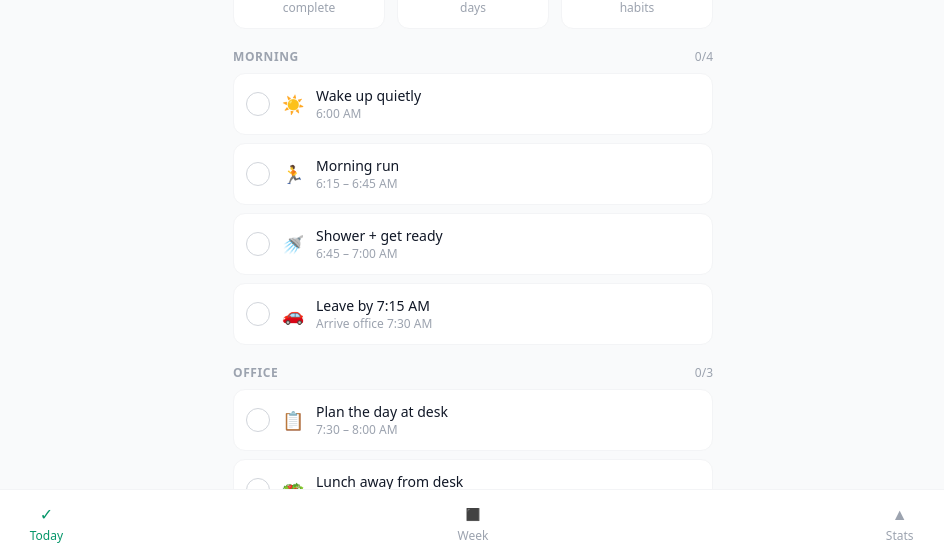
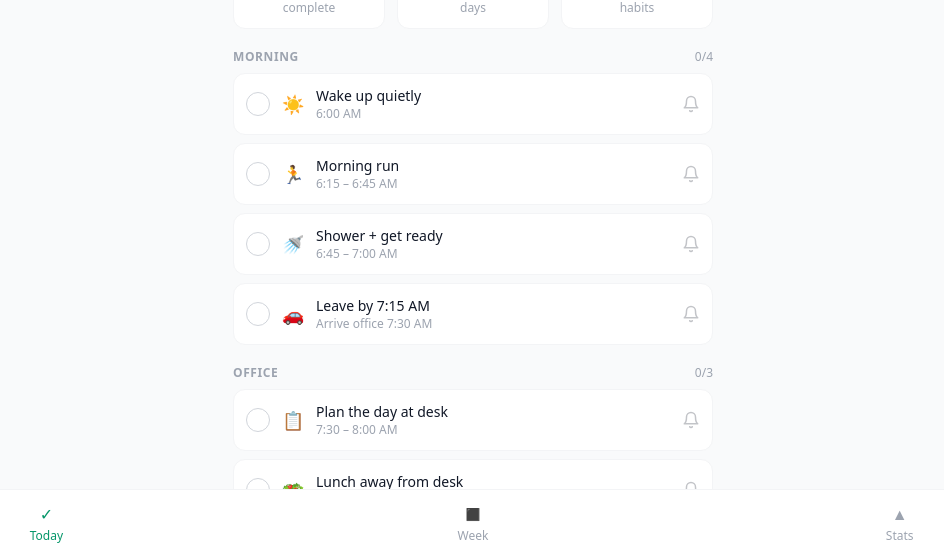
Before and after one commit to maayins/Habit, a React (Vite) app: page / in a window 1280 px wide. Shown: the part 244-798 px from the top of the page, without its empty margins (167-1111 px from the left). Built offline with nearby package versions, Linux system fonts and the light colour scheme.

Commit message:
Add files via upload

```diff
--- a/src/pages/Stats.jsx
+++ b/src/pages/Stats.jsx
@@ -1,14 +1,12 @@
 import { useState } from 'react'
-import { HABITS, NOTIFICATIONS } from '../habits'
+import { HABITS } from '../habits'
 import { calcStreak, calcBestStreak, calcAllTimeRate, calcMostMissed, getStore } from '../store'
-import { getNotifPrefs, saveNotifPrefs, scheduleNotifications, testNotification } from '../notifications'
+import { testNotification } from '../notifications'
 
 const TOTAL = HABITS.length
 
 export default function Stats() {
   const [testResult, setTestResult] = useState(null)
-  const [prefs, setPrefs] = useState(getNotifPrefs())
-
   const streak = calcStreak(TOTAL)
   const best = calcBestStreak(TOTAL)
   const rate = calcAllTimeRate(TOTAL)
@@ -23,15 +21,6 @@ export default function Stats() {
     const done = days.filter(k => s[k][h.id]).length
     return { ...h, rate: Math.round((done / days.length) * 100) }
   }).sort((a, b) => a.rate - b.rate)
-
-  const togglePref = (id) => {
-    const updated = { ...prefs, [id]: !prefs[id] }
-    setPrefs(updated)
-    saveNotifPrefs(updated)
-    scheduleNotifications()
-  }
-
-  const notifGranted = Notification?.permission === 'granted'
 
   return (
     <div className="px-4 py-4">
@@ -86,41 +75,7 @@ export default function Stats() {
       )}
 
       <div className="border-t border-gray-100 dark:border-gray-800 pt-5">
-        <p className="text-xs font-semibold text-gray-400 dark:text-gray-500 uppercase tracking-wider mb-1">Reminders</p>
-        <p className="text-xs text-gray-400 dark:text-gray-500 mb-3">
-          {notifGranted ? 'Toggle each reminder on or off.' : 'Enable reminders from the banner on the Today tab first.'}
-        </p>
-
-        <div className="bg-white dark:bg-gray-900 rounded-2xl border border-gray-100 dark:border-gray-800 divide-y divide-gray-50 dark:divide-gray-800 mb-3">
-          {NOTIFICATIONS.map(n => {
-            const hour = n.hour % 12 || 12
-            const ampm = n.hour >= 12 ? 'PM' : 'AM'
-            const min = String(n.min).padStart(2, '0')
-            const timeStr = `${hour}:${min} ${ampm}`
-            const on = prefs[n.id]
-            return (
-              <div key={n.id} className="flex items-center gap-3 px-4 py-3">
-                <div className="flex-1 min-w-0">
-                  <p className={`text-sm font-medium ${on ? 'text-gray-800 dark:text-gray-200' : 'text-gray-400 dark:text-gray-500'}`}>
-                    {n.title}
-                  </p>
-                  <p className="text-xs text-gray-400 dark:text-gray-500">{timeStr} · {n.body}</p>
-                </div>
-                <button
-                  onClick={() => notifGranted && togglePref(n.id)}
-                  className={`relative w-11 h-6 rounded-full transition-colors flex-shrink-0 ${
-                    on && notifGranted
-                      ? 'bg-emerald-500'
-                      : 'bg-gray-200 dark:bg-gray-700'
-                  } ${!notifGranted ? 'opacity-40 cursor-not-allowed' : 'cursor-pointer'}`}
-                >
-                  <span className={`absolute top-0.5 left-0.5 w-5 h-5 bg-white rounded-full shadow transition-transform ${on && notifGranted ? 'translate-x-5' : 'translate-x-0'}`} />
-                </button>
-              </div>
-            )
-          })}
-        </div>
-
+        <p className="text-xs font-semibold text-gray-400 dark:text-gray-500 uppercase tracking-wider mb-3">Notifications</p>
         <button
           onClick={() => {
             const ok = testNotification()
@@ -137,6 +92,7 @@ export default function Stats() {
         {testResult === 'blocked' && (
           <p className="text-center text-xs text-red-500 mt-2">Permission not granted — tap "Enable reminders" on Today tab first</p>
         )}
+        <p className="text-xs text-gray-400 dark:text-gray-500 text-center mt-2">Toggle reminders per habit using the 🔔 on the Today tab</p>
       </div>
     </div>
   )
--- a/src/pages/Today.jsx
+++ b/src/pages/Today.jsx
@@ -1,18 +1,29 @@
 import { useState, useEffect } from 'react'
 import { HABITS, SECTIONS } from '../habits'
 import { getTodayDone, toggleHabit, resetToday, calcStreak } from '../store'
+import { getNotifPrefs, saveNotifPrefs, scheduleNotifications } from '../notifications'
 
 const SECTION_LABELS = { morning: 'Morning', office: 'Office', evening: 'Evening' }
 const TOTAL = HABITS.length
 
 export default function Today() {
   const [done, setDone] = useState(getTodayDone())
+  const [prefs, setPrefs] = useState(getNotifPrefs())
+  const notifGranted = Notification?.permission === 'granted'
 
   const refresh = () => setDone(getTodayDone())
 
   const handleToggle = (id) => {
     toggleHabit(id)
     refresh()
+  }
+
+  const handleBell = (id) => {
+    if (!notifGranted) return
+    const updated = { ...prefs, [id]: !prefs[id] }
+    setPrefs(updated)
+    saveNotifPrefs(updated)
+    scheduleNotifications()
   }
 
   const count = Object.keys(done).length
@@ -59,7 +70,15 @@ export default function Today() {
             </div>
             <div className="space-y-2">
               {habits.map(h => (
-                <HabitRow key={h.id} habit={h} checked={!!done[h.id]} onToggle={() => handleToggle(h.id)} />
+                <HabitRow
+                  key={h.id}
+                  habit={h}
+                  checked={!!done[h.id]}
+                  bellOn={!!prefs[h.id]}
+                  notifGranted={notifGranted}
+                  onToggle={() => handleToggle(h.id)}
+                  onBell={() => handleBell(h.id)}
+                />
               ))}
             </div>
           </div>
@@ -76,15 +95,16 @@ export default function Today() {
   )
 }
 
-function HabitRow({ habit, checked, onToggle }) {
+function HabitRow({ habit, checked, bellOn, notifGranted, onToggle, onBell }) {
   return (
-    <button
-      onClick={onToggle}
-      className={`w-full flex items-center gap-3 p-3 rounded-xl border text-left transition-all active:scale-98 ${
+    <div className={`flex items-center gap-2 rounded-xl border transition-all ${
       checked
         ? 'bg-emerald-50 dark:bg-emerald-950 border-emerald-200 dark:border-emerald-800'
         : 'bg-white dark:bg-gray-900 border-gray-100 dark:border-gray-800'
-      }`}
+    }`}>
+      <button
+        onClick={onToggle}
+        className="flex items-center gap-3 flex-1 p-3 text-left min-w-0"
       >
         <div className={`w-6 h-6 rounded-full border flex items-center justify-center flex-shrink-0 transition-all ${
           checked
@@ -103,6 +123,23 @@ function HabitRow({ habit, checked, onToggle }) {
           </p>
         </div>
       </button>
+      <button
+        onClick={onBell}
+        title={notifGranted ? (bellOn ? 'Disable reminder' : 'Enable reminder') : 'Enable notifications first'}
+        className={`pr-3 pl-1 py-3 flex-shrink-0 transition-colors ${
+          !notifGranted
+            ? 'opacity-25 cursor-not-allowed'
+            : bellOn
+              ? 'text-emerald-500'
+              : 'text-gray-300 dark:text-gray-600'
+        }`}
+      >
+        <svg xmlns="http://www.w3.org/2000/svg" width="18" height="18" viewBox="0 0 24 24" fill={bellOn && notifGranted ? 'currentColor' : 'none'} stroke="currentColor" strokeWidth="2" strokeLinecap="round" strokeLinejoin="round">
+          <path d="M18 8A6 6 0 0 0 6 8c0 7-3 9-3 9h18s-3-2-3-9"/>
+          <path d="M13.73 21a2 2 0 0 1-3.46 0"/>
+        </svg>
+      </button>
+    </div>
   )
 }
 
```
Lines whose indentation alone changed are shown as unchanged.
